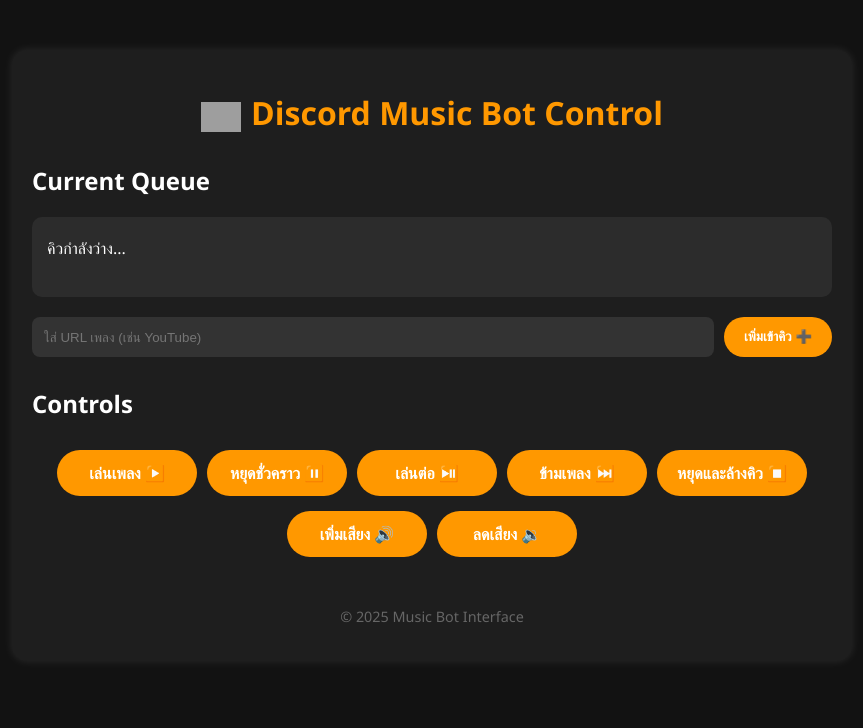
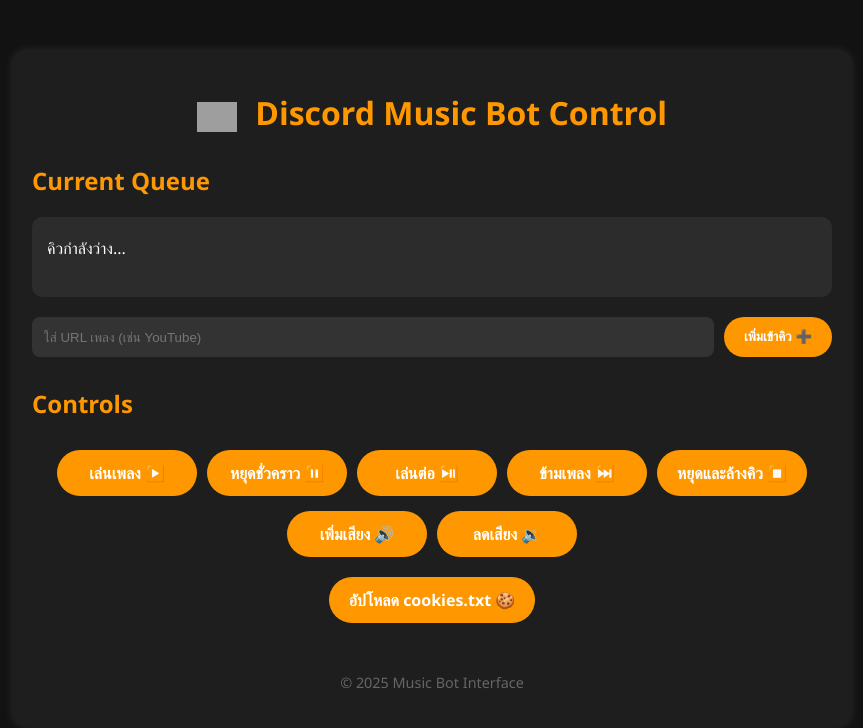
Before and after one commit to punpunkzc2729/discord_poke, a Flask app: page / in a window 1280 px wide. Shown: the top 728 px of the page, without its empty margins (208-1071 px from the left). Run offline with Flask 3, Linux system fonts and the light colour scheme; parts of the project's set-up code (start-up, migrations or seed data) failed here and were passed over; grey boxes are pictures that could not be loaded.

Commit message:
Enhance bot functionality by loading libopus if not already loaded, and add cookie upload feature with UI support

```diff
--- a/main.py
+++ b/main.py
@@ -34,6 +34,8 @@ logging.basicConfig(filename='bot.log', level=logging.INFO, format='%(asctime)s:
 
 @bot.event
 async def on_ready():
+    if not discord.opus.is_loaded():
+        discord.opus.load_opus('libopus.so')
     print(f"✅ Bot logged in as {bot.user}")
     logging.info(f"Bot logged in as {bot.user}")
 
@@ -45,6 +47,7 @@ async def on_ready():
     guild = discord.Object(id=YOUR_GUILD_ID)
     await tree.sync(guild=guild)
     logging.info(f"Commands synced to guild: {YOUR_GUILD_ID}")
+
 
 @tree.command(name="join", description="เข้าห้อง Voice")
 async def join(interaction: discord.Interaction):
@@ -211,6 +214,25 @@ def volume_down():
     logging.info(f"Volume down: {volume}")
     return redirect("/")
 
+@app.route("/upload_cookies", methods=["GET", "POST"])
+def upload_cookies():
+    if request.method == "POST":
+        if 'file' not in request.files:
+            return '❌ ไม่พบไฟล์ที่อัปโหลด'
+        file = request.files['file']
+        if file.filename == '':
+            return '❌ ยังไม่ได้เลือกไฟล์'
+        if file and file.filename == 'cookies.txt':
+            file.save(os.path.join(app.root_path, 'cookies.txt'))
+            logging.info("✅ อัปโหลด cookies.txt ใหม่เรียบร้อยแล้ว")
+            return redirect(url_for("index"))
+        else:
+            return '❌ อัปโหลดได้เฉพาะ cookies.txt เท่านั้น'
+
+    return render_template("upload_cookies.html")
+
+
+
 def run_web():
     app.run(host="0.0.0.0", port=5000)
 
--- a/static/style.css
+++ b/static/style.css
@@ -21,27 +21,31 @@ h1 {
     color: #FF9800;
 }
 
+h2 {
+    color: #FF9800;
+}
+
 .queue {
     margin: 20px 0;
     padding: 15px;
     background-color: #2C2C2C;
     border-radius: 10px;
-    min-height: 50px; /* เพิ่มเพื่อให้เห็นกรอบแม้คิวว่าง */
+    min-height: 50px;
 }
 
 .queue p {
     margin: 5px 0;
-    word-break: break-all;
+    word-break: break-word;
 }
 
 form {
     display: flex;
     gap: 10px;
     margin-top: 20px;
-    margin-bottom: 30px; /* เพิ่มระยะห่างด้านล่างฟอร์ม */
+    margin-bottom: 30px;
 }
 
-input[type="text"] {
+input[type="text"], input[type="file"] {
     flex: 1;
     padding: 12px;
     border: none;
@@ -61,7 +65,7 @@ button, .button {
     transition: all 0.3s ease;
     text-decoration: none;
     display: inline-block;
-    text-align: center; /* จัดให้ข้อความในปุ่ม/ลิงก์อยู่กึ่งกลาง */
+    text-align: center;
 }
 
 button:hover, .button:hover {
@@ -95,13 +99,15 @@ a.button {
         align-items: center;
     }
 
-    input[type="text"] {
+    input[type="text"], input[type="file"] {
         font-size: 16px;
     }
+
     .button, button {
-        width: 80%; /* ทำให้ปุ่มกว้างขึ้นในจอเล็ก */
+        width: 80%;
         margin-bottom: 10px;
     }
+
     .controls .button:last-child {
         margin-bottom: 0;
     }
--- a/templates/index.html
+++ b/templates/index.html
@@ -6,9 +6,13 @@
     <title>Discord Music Bot Control</title>
     <link rel="stylesheet" href="{{ url_for('static', filename='style.css') }}">
     <link rel="icon" href="https://cdn-icons-png.flaticon.com/512/1500/1500300.png" type="image/png">
-</head><body>
+</head>
+<body>
     <div class="container">
-        <h1><img src="https://cdn-icons-png.flaticon.com/512/2907/2907150.png" alt="Bot Icon" style="width: 40px; vertical-align: middle; margin-right: 10px;">Discord Music Bot Control</h1>
+        <h1>
+            <img src="https://cdn-icons-png.flaticon.com/512/2907/2907150.png" alt="Bot Icon" style="width: 40px; vertical-align: middle; margin-right: 10px;">
+            Discord Music Bot Control
+        </h1>
 
         <h2>Current Queue</h2>
         <div class="queue" id="queueDisplay">
@@ -28,20 +32,25 @@
 
         <h2>Controls</h2>
         <div class="controls">
-            <a href="{{ url_for('play_web') }}" class="button">เล่นเพลง <span role="img" aria-label="play">▶️</span></a>
-            <a href="{{ url_for('pause_web') }}" class="button">หยุดชั่วคราว <span role="img" aria-label="pause">⏸️</span></a>
-            <a href="{{ url_for('resume_web') }}" class="button">เล่นต่อ <span role="img" aria-label="resume">⏯️</span></a>
-            <a href="{{ url_for('skip_web') }}" class="button">ข้ามเพลง <span role="img" aria-label="skip">⏭️</span></a>
-            <a href="{{ url_for('stop_web') }}" class="button">หยุดและล้างคิว <span role="img" aria-label="stop">⏹️</span></a>
+            <a href="{{ url_for('play_web') }}" class="button">เล่นเพลง ▶️</a>
+            <a href="{{ url_for('pause_web') }}" class="button">หยุดชั่วคราว ⏸️</a>
+            <a href="{{ url_for('resume_web') }}" class="button">เล่นต่อ ⏯️</a>
+            <a href="{{ url_for('skip_web') }}" class="button">ข้ามเพลง ⏭️</a>
+            <a href="{{ url_for('stop_web') }}" class="button">หยุดและล้างคิว ⏹️</a>
         </div>
+
         <div class="controls" style="margin-top: 15px;">
-             <a href="{{ url_for('volume_up') }}" class="button">เพิ่มเสียง <span role="img" aria-label="volume up">🔊</span></a>
-             <a href="{{ url_for('volume_down') }}" class="button">ลดเสียง <span role="img" aria-label="volume down">🔉</span></a>
+            <a href="{{ url_for('volume_up') }}" class="button">เพิ่มเสียง 🔊</a>
+            <a href="{{ url_for('volume_down') }}" class="button">ลดเสียง 🔉</a>
+        </div>
+
+        <div class="controls" style="margin-top: 20px;">
+            <a href="{{ url_for('upload_cookies') }}" class="button">อัปโหลด cookies.txt 🍪</a>
         </div>
 
         <div class="footer">
             <p>&copy; {{ 2025 }} Music Bot Interface</p>
         </div>
     </div>
-    </body>
+</body>
 </html>
```
Also changed, not shown: cookies.txt (+6 -5 lines).
